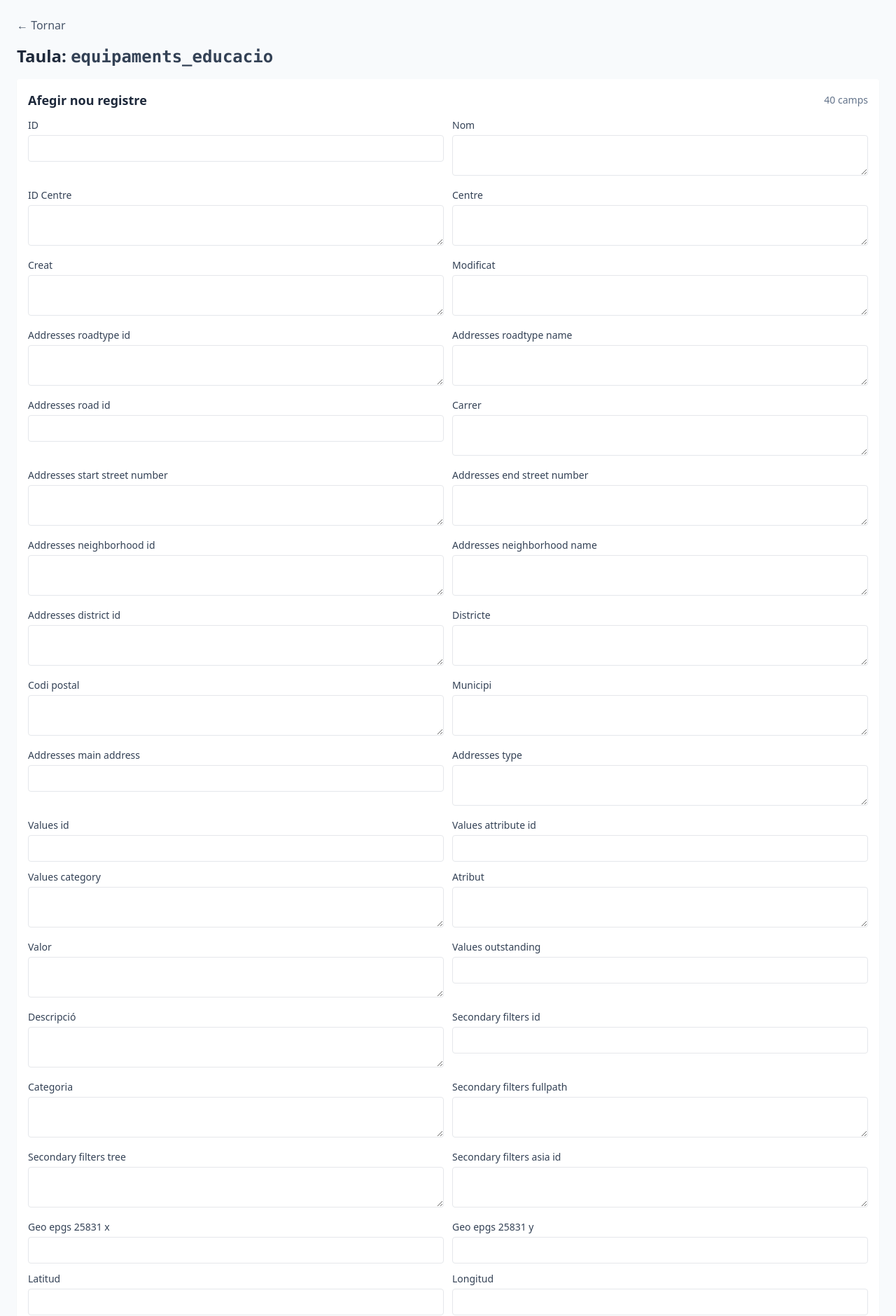
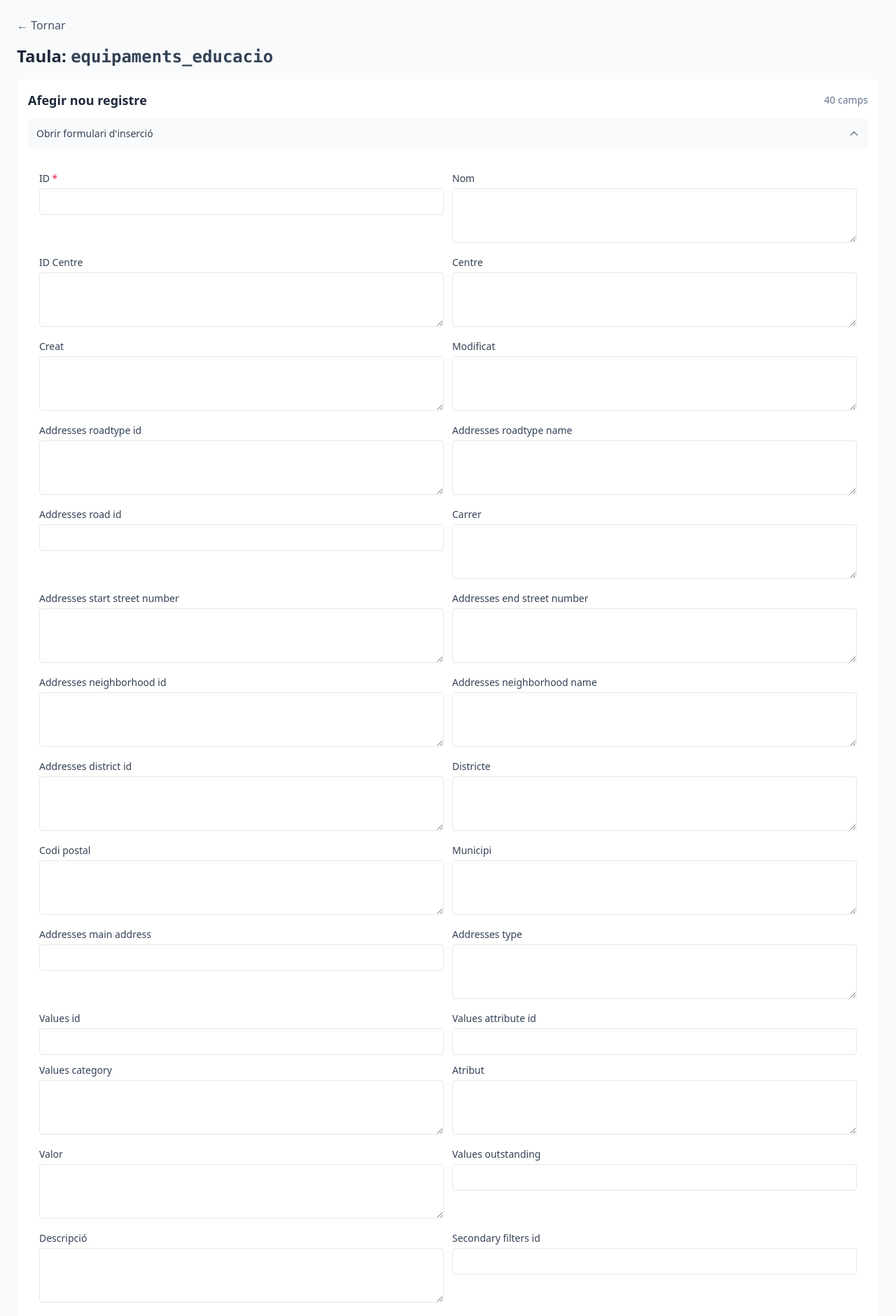
Before and after one commit to AlbertoTrujillo-ITB2425/2526-P0.0-ASIXc2BC-G05, a PHP site: the page made by public/table.php in a window 1280 px wide. Shown: the top 1880 px of the page at 70% size. Run offline with PHP 8.4, Linux system fonts and the light colour scheme; tables that the repository leaves empty hold one stand-in row (values such as "Sample post"); some libraries are stand-ins or nearby versions.

Commit message:
Implement CSRF protection and enhance form handling
Added CSRF protection and improved form handling for insert/update/delete actions. Enhanced UI elements with TailwindCSS and added functionality for preserving input values on error.

```diff
--- a/public/table.php
+++ b/public/table.php
@@ -1,8 +1,15 @@
 <?php
 // table.php - visualització i CRUD genèric per a una taula
-// Versió adaptada: interfície traduïda al català i estil amb TailwindCSS
 require 'config.php';
 require 'helpers.php';
+
+session_start();
+
+// Generar token CSRF senzill
+if (empty($_SESSION['csrf_token'])) {
+    $_SESSION['csrf_token'] = bin2hex(random_bytes(16));
+}
+$csrf_token = $_SESSION['csrf_token'];
 
 $tables = get_tables($conn);
 $table = isset($_GET['table']) ? $_GET['table'] : null;
@@ -45,9 +52,23 @@ function field_label(string $f): string {
     return $map[$f] ?? ucfirst(str_replace(['_', '-'], [' ', ' '], $f));
 }
 
+// Helper: decideix si el tipus és data
+function is_date_type(string $type): bool {
+    $t = strtolower($type);
+    return str_contains($t, 'date') || str_contains($t, 'timestamp');
+}
+
 // processar accions POST: insert / update / delete
 $message = '';
+$errors = [];
+$preserve = []; // per preservar valors al formulari d'insert
+
 if ($_SERVER['REQUEST_METHOD'] === 'POST') {
+    // CSRF check (només si hi ha token)
+    $posted_csrf = $_POST['csrf_token'] ?? '';
+    if (!hash_equals($_SESSION['csrf_token'], $posted_csrf)) {
+        $message = "Token de seguretat invàlid. Torna-ho a intentar.";
+    } else {
         $action = $_POST['action'] ?? '';
         if ($action === 'insert') {
             // preparar insert: excloure columnes AUTO_INCREMENT amb Extra posant 'auto_increment'
@@ -57,6 +78,8 @@ if ($_SERVER['REQUEST_METHOD'] === 'POST') {
             foreach ($columns as $c) {
                 if (strpos($c['Extra'], 'auto_increment') !== false) continue;
                 $field = $c['Field'];
+                // conservar per a repintat del formulari en cas d'error
+                $preserve[$field] = $_POST[$field] ?? '';
                 if (isset($_POST[$field])) {
                     $insert_cols[] = "`{$field}`";
                     $insert_types .= coltype_to_bindchar($c['Type']);
@@ -65,19 +88,21 @@ if ($_SERVER['REQUEST_METHOD'] === 'POST') {
             }
             if (!empty($insert_cols)) {
                 $placeholders = implode(',', array_fill(0, count($insert_cols), '?'));
-            $sql = "INSERT INTO `{$conn->real_escape_string($table)}` (" . implode(',', $insert_cols) . ") VALUES ({$placeholders})";
+                $safe_table = $conn->real_escape_string($table);
+                $sql = "INSERT INTO `{$safe_table}` (" . implode(',', $insert_cols) . ") VALUES ({$placeholders})";
                 $stmt = $conn->prepare($sql);
                 if ($stmt) {
                     if ($insert_types === '') $insert_types = str_repeat('s', count($insert_values));
                     bind_params_dynamic($stmt, $insert_types, $insert_values);
                     if ($stmt->execute()) {
                         $message = "Registre insertat correctament.";
+                        $preserve = []; // esborrar valors preservats
                     } else {
-                    $message = "Error insertant: " . $stmt->error;
+                        $message = "Error insertant: " . h($stmt->error);
                     }
                     $stmt->close();
                 } else {
-                $message = "Error preparing INSERT: " . $conn->error;
+                    $message = "Error preparing INSERT: " . h($conn->error);
                 }
             } else {
                 $message = "No hi ha columnes per inserir.";
@@ -122,7 +147,8 @@ if ($_SERVER['REQUEST_METHOD'] === 'POST') {
                     if (empty($set_parts)) {
                         $message = "No hi ha camps per actualitzar.";
                     } else {
-                    $sql = "UPDATE `{$conn->real_escape_string($table)}` SET " . implode(',', $set_parts) . " WHERE " . implode(' AND ', $where_parts) . " LIMIT 1";
+                        $safe_table = $conn->real_escape_string($table);
+                        $sql = "UPDATE `{$safe_table}` SET " . implode(',', $set_parts) . " WHERE " . implode(' AND ', $where_parts) . " LIMIT 1";
                         $stmt = $conn->prepare($sql);
                         if ($stmt) {
                             $types = $set_types . $where_types;
@@ -131,11 +157,11 @@ if ($_SERVER['REQUEST_METHOD'] === 'POST') {
                             if ($stmt->execute()) {
                                 $message = "Registre actualitzat.";
                             } else {
-                            $message = "Error actualitzant: " . $stmt->error;
+                                $message = "Error actualitzant: " . h($stmt->error);
                             }
                             $stmt->close();
                         } else {
-                        $message = "Error preparing UPDATE: " . $conn->error;
+                            $message = "Error preparing UPDATE: " . h($conn->error);
                         }
                     }
                 }
@@ -162,18 +188,20 @@ if ($_SERVER['REQUEST_METHOD'] === 'POST') {
                     $where_values[] = $_POST['pk_' . $pk];
                 }
                 if ($message === '') {
-                $sql = "DELETE FROM `{$conn->real_escape_string($table)}` WHERE " . implode(' AND ', $where_parts) . " LIMIT 1";
+                    $safe_table = $conn->real_escape_string($table);
+                    $sql = "DELETE FROM `{$safe_table}` WHERE " . implode(' AND ', $where_parts) . " LIMIT 1";
                     $stmt = $conn->prepare($sql);
                     if ($stmt) {
                         bind_params_dynamic($stmt, $where_types, $where_values);
                         if ($stmt->execute()) {
                             $message = "Registre eliminat.";
                         } else {
-                        $message = "Error eliminant: " . $stmt->error;
+                            $message = "Error eliminant: " . h($stmt->error);
                         }
                         $stmt->close();
                     } else {
-                    $message = "Error preparing DELETE: " . $conn->error;
+                        $message = "Error preparing DELETE: " . h($conn->error);
+                    }
                 }
             }
         }
@@ -189,7 +217,15 @@ if ($res) {
     while ($r = $res->fetch_assoc()) $data[] = $r;
     $res->free();
 } else {
-    $message = "Error consultant la taula: " . $conn->error;
+    $message = "Error consultant la taula: " . h($conn->error);
+}
+
+// util per seleccionar valor previst (preserve post)
+function pv($field, $row = null) {
+    global $preserve;
+    if (isset($preserve[$field])) return h($preserve[$field]);
+    if ($row !== null && array_key_exists($field, $row)) return h($row[$field]);
+    return '';
 }
 ?>
 <!doctype html>
@@ -210,37 +246,67 @@ if ($res) {
       <div class="mb-4 p-3 rounded border bg-white text-slate-800"><?php echo h($message); ?></div>
     <?php endif; ?>
 
-    <div class="mb-6 bg-white p-4 rounded shadow-sm">
+    <!-- Nova secció: Afegir registre amb acordió i millor estil -->
+    <div class="mb-6">
+      <div class="bg-white p-4 rounded shadow-sm">
         <div class="flex items-center justify-between mb-3">
           <strong class="text-lg">Afegir nou registre</strong>
           <div class="text-sm text-slate-500"><?php echo count($columns); ?> camps</div>
         </div>
 
-      <form method="post" class="space-y-3">
+        <details class="group" open>
+          <summary class="cursor-pointer flex items-center justify-between p-3 rounded bg-slate-50 hover:bg-slate-100">
+            <span class="text-sm text-slate-700">Obrir formulari d'inserció</span>
+            <svg class="w-4 h-4 text-slate-500 group-open:rotate-180 transition-transform" xmlns="http://www.w3.org/2000/svg" fill="none" viewBox="0 0 24 24" stroke="currentColor"><path stroke-linecap="round" stroke-linejoin="round" stroke-width="2" d="M19 9l-7 7-7-7"/></svg>
+          </summary>
+
+          <form method="post" class="space-y-4 p-4" autocomplete="off" novalidate>
             <input type="hidden" name="action" value="insert">
+            <input type="hidden" name="csrf_token" value="<?php echo h($csrf_token); ?>">
+
             <div class="grid grid-cols-1 md:grid-cols-2 gap-3">
               <?php foreach ($columns as $c): ?>
                 <?php
                   // no mostrar camps auto_increment en el formulari d'inserció
                   if (strpos($c['Extra'], 'auto_increment') !== false) continue;
                   $field = $c['Field'];
+                  $type = $c['Type'];
+                  $value = pv($field);
                 ?>
                 <div>
-              <label class="block text-sm font-medium text-slate-700 mb-1"><?php echo h(field_label($field)); ?></label>
-              <?php if (stripos($c['Type'], 'text') !== false): ?>
-                <textarea name="<?php echo h($field); ?>" class="w-full border rounded p-2 text-sm"></textarea>
+                  <label for="f_<?php echo h($field); ?>" class="block text-sm font-medium text-slate-700 mb-1">
+                    <?php echo h(field_label($field)); ?>
+                    <?php if ($c['Null'] === 'NO' && $c['Default'] === null): ?>
+                      <span class="text-rose-600" title="Camp obligatori">*</span>
+                    <?php endif; ?>
+                  </label>
+
+                  <?php if (is_date_type($type)): ?>
+                    <input id="f_<?php echo h($field); ?>" type="date" name="<?php echo h($field); ?>" value="<?php echo $value; ?>" class="w-full border rounded p-2 text-sm">
+                  <?php elseif (stripos($type, 'text') !== false || stripos($type, 'blob') !== false): ?>
+                    <textarea id="f_<?php echo h($field); ?>" name="<?php echo h($field); ?>" rows="3" class="w-full border rounded p-2 text-sm"><?php echo $value; ?></textarea>
                   <?php else: ?>
-                <input type="text" name="<?php echo h($field); ?>" class="w-full border rounded p-2 text-sm">
+                    <input id="f_<?php echo h($field); ?>" type="text" name="<?php echo h($field); ?>" value="<?php echo $value; ?>" maxlength="255" class="w-full border rounded p-2 text-sm" >
+                  <?php endif; ?>
+                  <?php if (!empty($c['Comment'])): ?>
+                    <div class="text-xs text-slate-400 mt-1"><?php echo h($c['Comment']); ?></div>
                   <?php endif; ?>
                 </div>
               <?php endforeach; ?>
             </div>
 
-        <div class="pt-2">
-          <button type="submit" class="inline-flex items-center gap-2 px-4 py-2 bg-blue-600 text-white rounded hover:bg-blue-700">Insertar</button>
+            <div class="flex items-center gap-3">
+              <button type="submit" class="inline-flex items-center gap-2 px-4 py-2 bg-blue-600 text-white rounded hover:bg-blue-700">
+                Insertar
+              </button>
               <a href="import.php?table=<?php echo urlencode($table); ?>" class="ml-3 text-sm text-slate-600 hover:underline">Importar CSV/JSON a aquesta taula</a>
+              <?php if (!empty($preserve)): ?>
+                <span class="ml-auto text-sm text-amber-600">S'ha preservat l'entrada després d'un error.</span>
+              <?php endif; ?>
             </div>
           </form>
+        </details>
+      </div>
     </div>
 
     <h3 class="text-lg font-medium mb-2">Registres (màx <?php echo $limit; ?>)</h3>
@@ -266,12 +332,18 @@ if ($res) {
                 <?php endforeach; ?>
                 <td class="px-3 py-2 align-top text-sm">
                   <?php if (!empty($pk_cols)): ?>
-                    <a class="text-blue-600 hover:underline mr-3" href="?table=<?php echo urlencode($table); ?>&edit=<?php echo urlencode(json_encode(array_intersect_key($row, array_flip($pk_cols)))); ?>">Editar</a>
+                    <?php
+                      // construir parametres PK de forma segura per GET edit
+                      $pkvals = array_intersect_key($row, array_flip($pk_cols));
+                      $edit_param = rawurlencode(json_encode($pkvals, JSON_UNESCAPED_UNICODE));
+                    ?>
+                    <a class="text-blue-600 hover:underline mr-3" href="?table=<?php echo urlencode($table); ?>&edit=<?php echo $edit_param; ?>">Editar</a>
                     <form method="post" class="inline" onsubmit="return confirm('Eliminar registre?');">
                       <?php foreach ($pk_cols as $pk): ?>
                         <input type="hidden" name="pk_<?php echo h($pk); ?>" value="<?php echo h($row[$pk]); ?>">
                       <?php endforeach; ?>
                       <input type="hidden" name="action" value="delete">
+                      <input type="hidden" name="csrf_token" value="<?php echo h($csrf_token); ?>">
                       <button type="submit" class="text-red-600 hover:underline">Eliminar</button>
                     </form>
                   <?php else: ?>
@@ -288,7 +360,8 @@ if ($res) {
     <?php
     // Si s'ha demanat editar un registre via GET edit=JSON(pk=>val)
     if (isset($_GET['edit']) && !empty($pk_cols)) {
-        $edit_pk_vals = json_decode($_GET['edit'], true);
+        $edit_raw = rawurldecode($_GET['edit']);
+        $edit_pk_vals = json_decode($edit_raw, true);
         if (is_array($edit_pk_vals)) {
             // obtenir fila actual
             $where_parts = [];
@@ -311,7 +384,8 @@ if ($res) {
                 $values[] = $edit_pk_vals[$pk];
             }
             if ($edit_pk_vals) {
-                $sql = "SELECT * FROM `{$conn->real_escape_string($table)}` WHERE " . implode(' AND ', $where_parts) . " LIMIT 1";
+                $safe_table = $conn->real_escape_string($table);
+                $sql = "SELECT * FROM `{$safe_table}` WHERE " . implode(' AND ', $where_parts) . " LIMIT 1";
                 $stmt = $conn->prepare($sql);
                 if ($stmt) {
                     bind_params_dynamic($stmt, $types, $values);
@@ -326,6 +400,8 @@ if ($res) {
                           <h3 class="text-lg font-medium mb-3">Editar registre</h3>
                           <form method="post" class="space-y-3">
                             <input type="hidden" name="action" value="update">
+                            <input type="hidden" name="csrf_token" value="<?php echo h($csrf_token); ?>">
+
                             <div class="grid grid-cols-1 md:grid-cols-2 gap-3">
                               <?php foreach ($columns as $c):
                                   $f = $c['Field'];
@@ -333,7 +409,9 @@ if ($res) {
                               ?>
                                 <div>
                                   <label class="block text-sm font-medium text-slate-700 mb-1"><?php echo h(field_label($f)); ?></label>
-                                  <?php if (stripos($c['Type'], 'text') !== false): ?>
+                                  <?php if (is_date_type($c['Type'])): ?>
+                                    <input type="date" name="<?php echo h($f); ?>" value="<?php echo h($val); ?>" class="w-full border rounded p-2 text-sm">
+                                  <?php elseif (stripos($c['Type'], 'text') !== false): ?>
                                     <textarea name="<?php echo h($f); ?>" class="w-full border rounded p-2 text-sm"><?php echo h($val); ?></textarea>
                                   <?php else: ?>
                                     <input type="text" name="<?php echo h($f); ?>" value="<?php echo h($val); ?>" class="w-full border rounded p-2 text-sm">
```
Lines whose indentation alone changed are shown as unchanged.
